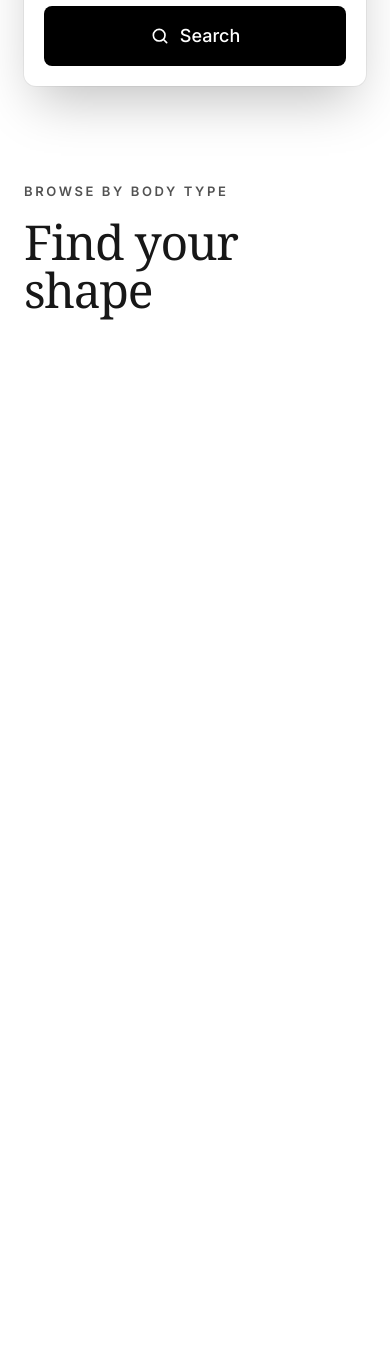
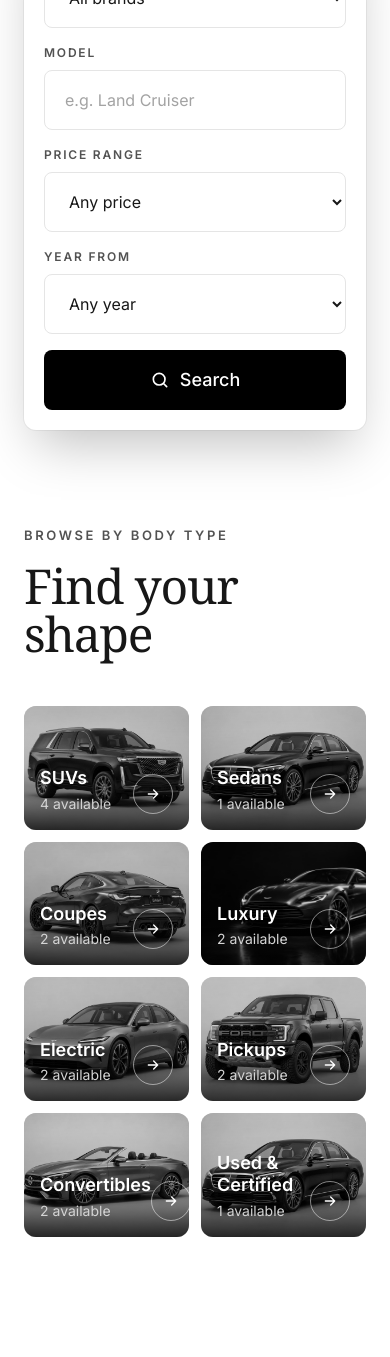
Before and after one commit to David-Osas-bot/SmartCars, a Spring Boot app: page / in a window 390 px wide. Shown: the part 982-2339 px from the top of the page. Before the commit the page ends 1302 px from the top, so only its background shows below. Run offline with Spring Boot 4, Linux system fonts and the light colour scheme; some libraries are stand-ins or nearby versions; some web fonts are replaced.

Commit message:
Added Alias Images

```diff
--- a/src/main/resources/static/js/main.js
+++ b/src/main/resources/static/js/main.js
@@ -178,8 +178,6 @@
             setTimeout(() => cookie.classList.add('hidden'), 500);
         });
     }
-})();
-
 
 /* ---------- Search config (swap for fetch('/api/...') later) ---------- */
 const SEARCH = {
@@ -215,4 +213,55 @@ $('#searchForm')?.addEventListener('submit', (e) => {
     });
     const query = params.toString();
     window.location.href = query ? `/cars?${query}` : '/cars';
+
 });
+
+
+    /* ---------- Body type cards ---------- */
+// Visitors must have an account to buy, so every card goes to sign in.
+// "next" tells the sign-in page where to send them afterwards.
+    const ROUTES = { signIn: '/signin' };
+
+    const authLink = (target) => `${ROUTES.signIn}?next=${encodeURIComponent(target)}`;
+
+// category slug -> image file in /static/images/categories
+    const CATEGORY_IMAGES = {
+        suvs: 'car-suv',
+        sedans: 'car-sedan',
+        coupes: 'car-coupe',
+        luxury: 'hero-car',
+        electric: 'car-electric',
+        pickups: 'car-pickup',
+        convertibles: 'car-convertible',
+        certified: 'car-sedan', // no dedicated file yet, reusing the sedan
+    };
+
+    const categoryImage = (slug) => `/images/categories/${CATEGORY_IMAGES[slug] ?? slug}.jpg`;
+
+    const bodyTypeCard = ({ name, slug, count }) => `
+    <li>
+      <a href="${authLink(`/cars?category=${slug}`)}"
+         class="group relative block aspect-[4/3] overflow-hidden rounded-xl bg-neutral-300 focus-visible:outline focus-visible:outline-2 focus-visible:outline-offset-2 focus-visible:outline-black dark:bg-neutral-800 dark:focus-visible:outline-white">
+
+        <img src="${categoryImage(slug)}" alt="" loading="lazy"
+             class="absolute inset-0 h-full w-full object-cover grayscale transition duration-700 ease-out group-hover:scale-105"
+             onerror="this.style.display='none'" />
+
+        <div class="absolute inset-0 bg-gradient-to-t from-black/80 via-black/10 to-transparent transition-opacity duration-500 group-hover:opacity-90"></div>
+
+        <div class="absolute inset-x-0 bottom-0 flex items-end justify-between p-4 text-white sm:p-5">
+          <div>
+            <h3 class="text-lg font-semibold leading-tight sm:text-xl">${name}</h3>
+            <p class="mt-1 text-sm text-neutral-300">${count} available</p>
+          </div>
+          <span class="flex h-10 w-10 shrink-0 items-center justify-center rounded-full border border-white/50 transition duration-300 group-hover:border-white group-hover:bg-white group-hover:text-black">
+            <svg class="h-4 w-4 transition-transform duration-300 group-hover:translate-x-0.5" viewBox="0 0 24 24" fill="none" stroke="currentColor" stroke-width="2" aria-hidden="true"><path d="M5 12h14m-6-6 6 6-6 6" stroke-linecap="round" stroke-linejoin="round"/></svg>
+          </span>
+        </div>
+      </a>
+    </li>`;
+
+    fill('#bodyTypes', NAV.categories.map(bodyTypeCard).join(''));
+
+
+})();
--- a/src/main/resources/templates/pages/home.html
+++ b/src/main/resources/templates/pages/home.html
@@ -36,6 +36,38 @@
                 .rise, .drift { opacity: 1; animation: none; }
                 html { scroll-behavior: auto; }
             }
+
+            /* Form fields (search bar) */
+            .field-label {
+                display: block;
+                margin-bottom: .5rem;
+                font-size: .75rem;
+                font-weight: 600;
+                letter-spacing: .15em;
+                text-transform: uppercase;
+                color: #525252;
+            }
+            .field-control {
+                height: 60px;
+                width: 100%;
+                border-radius: .5rem;
+                border: 1px solid #e5e5e5;
+                background: #fff;
+                padding: 0 1.25rem;
+                font-size: 1rem;
+                color: #171717;
+                transition: border-color .15s, box-shadow .15s;
+            }
+            .field-control::placeholder { color: #a3a3a3; }
+            .field-control:focus {
+                outline: none;
+                border-color: #000;
+                box-shadow: 0 0 0 3px rgb(0 0 0 / .1);
+            }
+
+            .dark .field-label { color: #a3a3a3; }
+            .dark .field-control { background: #171717; border-color: #262626; color: #fff; }
+            .dark .field-control:focus { border-color: #fff; box-shadow: 0 0 0 3px rgb(255 255 255 / .2); }
         </style>
     </head>
 
@@ -53,7 +85,7 @@
                 <div class="absolute inset-0 -z-10 bg-gradient-to-r from-black via-black/70 to-transparent"></div>
                 <div class="absolute inset-x-0 bottom-0 -z-10 h-40 bg-gradient-to-t from-black to-transparent"></div>
 
-                <div class="mx-auto flex min-h-[inherit] max-w-7xl flex-col justify-center px-6 pb-16 pt-20">
+                <div class="mx-auto flex min-h-[inherit] max-w-7xl flex-col justify-center px-6 pb-40 pt-20">
                     <p class="rise text-[13px] font-semibold uppercase tracking-[0.2em] text-neutral-300" style="--i:0">Featured · 2024 Aston Martin</p>
 
                     <h1 class="rise mt-8 font-display text-[clamp(3.5rem,9vw,7.5rem)] leading-[0.95] tracking-tight" style="--i:1">
@@ -79,18 +111,7 @@
                     </dl>
                 </div>
             </section>
-        </main>
 
-        <!-- Cookie banner -->
-        <aside id="cookie" role="dialog" aria-live="polite" aria-label="Cookie consent"
-               class="fixed inset-x-4 bottom-20 z-50 mx-auto hidden max-w-3xl translate-y-6 rounded-xl bg-white p-5 text-neutral-900 opacity-0 shadow-2xl transition duration-500 lg:bottom-6">
-            <h2 class="flex items-center gap-2 text-lg font-medium">We use cookies <span aria-hidden="true">🍪</span></h2>
-            <p class="mt-1.5 text-sm text-neutral-600">To remember your cart, saved cars and preferences, and to understand how SmartCars is used.</p>
-            <div class="mt-4 flex flex-wrap gap-3">
-                <button data-consent="all" class="rounded-lg bg-black px-4 py-2.5 text-sm font-medium text-white transition hover:bg-neutral-800">Accept all</button>
-                <button data-consent="essential" class="rounded-lg border border-neutral-200 px-4 py-2.5 text-sm font-medium transition hover:bg-neutral-100">Essential only</button>
-            </div>
-        </aside>
 
             <!-- Search -->
             <section aria-labelledby="searchTitle" class="relative z-10 -mt-[4.8rem]">
@@ -141,14 +162,32 @@
 
             <!-- Browse by body type -->
             <section aria-labelledby="bodyTypeTitle" class="mx-auto max-w-7xl px-6 py-24">
+                <div class="flex items-end justify-between gap-6">
+                    <div>
                         <p class="text-[13px] font-semibold uppercase tracking-[0.2em] text-neutral-600 dark:text-neutral-400">Browse by body type</p>
                         <h2 id="bodyTypeTitle" class="mt-4 font-display text-5xl tracking-tight md:text-6xl">Find your shape</h2>
+                    </div>
+                    <a href="/signin?next=/cars"
+                       class="hidden pb-2 text-lg font-medium underline decoration-2 underline-offset-8 transition hover:opacity-70 sm:block">
+                        All categories
+                    </a>
+                </div>
 
-            <!-- Cards go here once you send the next screenshot -->
-            <ul id="bodyTypes" class="mt-12 grid gap-6 sm:grid-cols-2 lg:grid-cols-4"></ul>
+                <ul id="bodyTypes" class="mt-12 grid grid-cols-2 gap-3 sm:gap-4 lg:grid-cols-4"></ul>
             </section>
+        </main>
+
+        <!-- Cookie banner -->
+        <aside id="cookie" role="dialog" aria-live="polite" aria-label="Cookie consent"
+               class="fixed inset-x-4 bottom-20 z-50 mx-auto hidden max-w-3xl translate-y-6 rounded-xl bg-white p-5 text-neutral-900 opacity-0 shadow-2xl transition duration-500 lg:bottom-6">
+            <h2 class="flex items-center gap-2 text-lg font-medium">We use cookies <span aria-hidden="true">🍪</span></h2>
+            <p class="mt-1.5 text-sm text-neutral-600">To remember your cart, saved cars and preferences, and to understand how SmartCars is used.</p>
+            <div class="mt-4 flex flex-wrap gap-3">
+                <button data-consent="all" class="rounded-lg bg-black px-4 py-2.5 text-sm font-medium text-white transition hover:bg-neutral-800">Accept all</button>
+                <button data-consent="essential" class="rounded-lg border border-neutral-200 px-4 py-2.5 text-sm font-medium transition hover:bg-neutral-100">Essential only</button>
+            </div>
+        </aside>
 
         <div th:replace="~{fragments/navbar :: bottomNav}"></div>
-        <script th:src="@{/js/main.js}" defer></script>
     </body>
 </html>
```
Also changed, not shown: src/main/resources/static/images/categories/car-convertible.jpg (added), src/main/resources/static/images/categories/car-coupe.jpg (added), src/main/resources/static/images/categories/car-electric.jpg (added), src/main/resources/static/images/categories/car-interior.jpg (added), src/main/resources/static/images/categories/car-pickup.jpg (added), src/main/resources/static/images/categories/car-sedan.jpg (added), src/main/resources/static/images/categories/car-suv.jpg (added), src/main/resources/static/images/categories/hero-car.jpg (added). Lines whose indentation alone changed are shown as unchanged.
